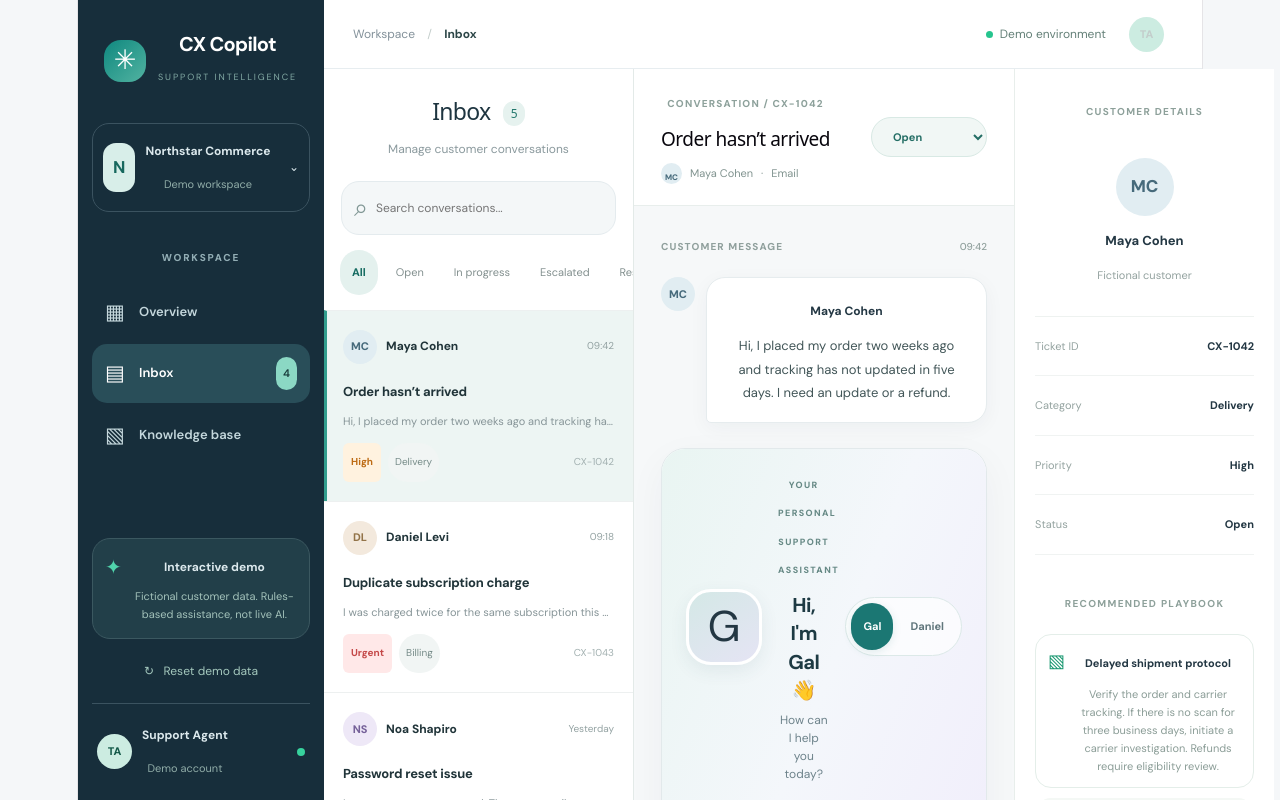
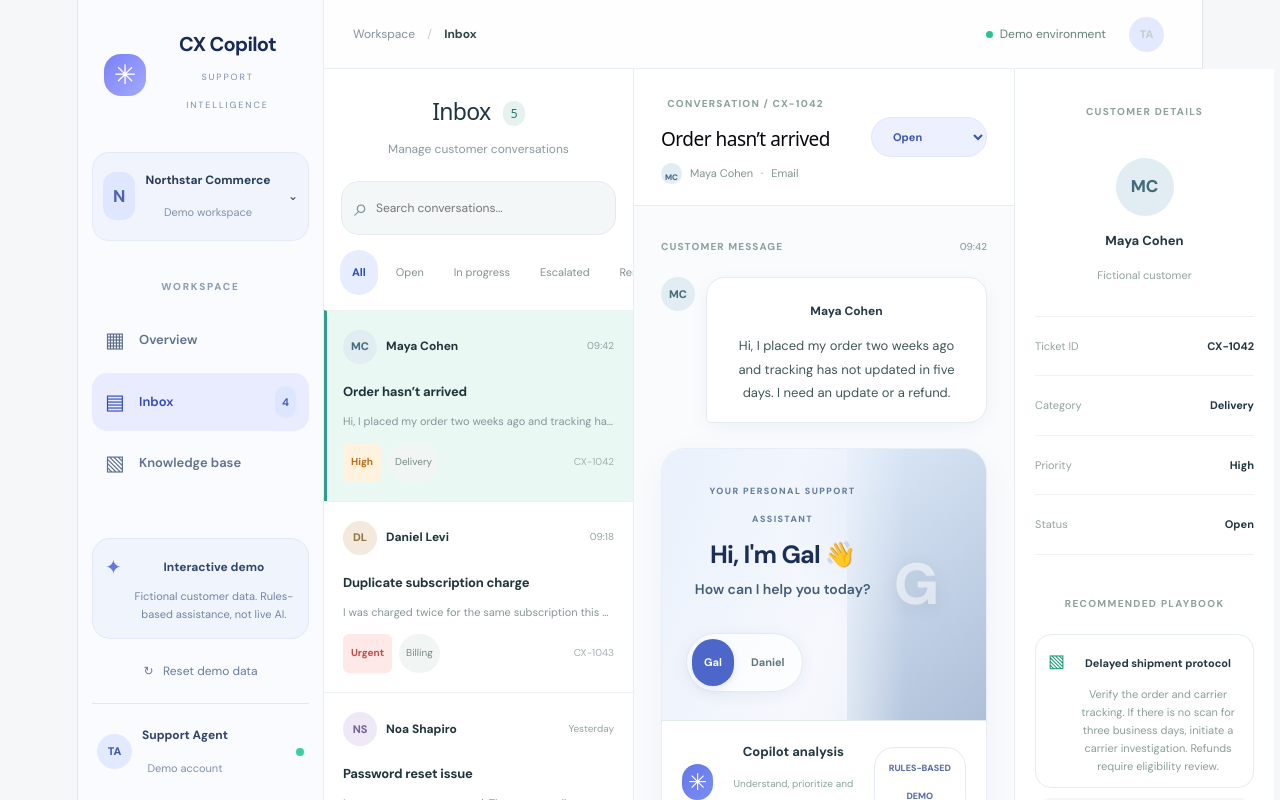
Before and after one commit to tamtam888/CX-Agent-Assist, a React (Vite) app: page / in a window 1280 px wide. Shown: the top 800 px of the page. Built offline with nearby package versions, Linux system fonts and the light colour scheme.

Commit message:
design: apply approved light premium dashboard styling and hero portraits layout

```diff
--- a/src/App.css
+++ b/src/App.css
@@ -80,3 +80,59 @@ button:focus-visible,input:focus-visible,textarea:focus-visible,select:focus-vis
 .cx-persona-switch button:focus-visible{outline:2px solid #2b9086;outline-offset:2px}
 @media(max-width:850px){.cx-persona-banner{flex-wrap:wrap;padding:18px}.cx-persona-switch{margin-left:auto}}
 @media(max-width:590px){.cx-persona-banner{gap:12px;padding:15px}.cx-persona-portrait{width:58px;height:58px;font-size:33px;border-radius:19px}.cx-persona-intro strong{font-size:17px}.cx-persona-intro p{font-size:11px}.cx-persona-switch{width:100%;justify-content:center;margin-left:0}.cx-persona-switch button{flex:1;padding:9px 8px}}
+
+
+/* Premium light workspace inspired by approved mockups */
+.cx-sidebar{background:#f9fbff;color:#263657;border-right:1px solid #e7ebf6;box-shadow:none}
+.cx-brand{color:#182b55}
+.cx-brand-icon{background:linear-gradient(135deg,#7a80f6,#a3aaff);color:white}
+.cx-brand small{color:#7e8da9}
+.cx-workspace{background:#f1f4fc;border-color:#e5eafa;color:#273b5a}
+.cx-workspace-logo{background:#dfe7ff;color:#4c63b3}
+.cx-workspace small,.cx-agent small{color:#8190a9}
+.cx-menu-label{color:#8d9cb5}
+.cx-nav{color:#60708c}
+.cx-nav.active{background:#e9ecff;color:#304cba}
+.cx-nav em{background:#dce6ff;color:#3b57a7}
+.cx-demo-card{background:#f0f4fc;border-color:#e1e9f8;color:#30466c}
+.cx-demo-card>span{color:#6675df}
+.cx-demo-card p{color:#7385a2}
+.cx-reset{color:#697b9c}
+.cx-agent{border-color:#e1e8f5;color:#304265}
+.cx-agent>span,.cx-top-avatar{background:#e3e9ff;color:#3d59a2}
+.cx-topbar{background:#ffffffea;border-color:#e9edf5}
+.cx-inbox{background:#f6f8fd}
+.cx-ticket-column{border-color:#e9eef6}
+.cx-ticket.active{background:#eaf8f3}
+.cx-filters button.active{background:#e7edff;color:#3152b5}
+.cx-conversation{background:white}
+.cx-conversation-body{background:#f9fbfd}
+.cx-conversation-head select{background:#edf0ff;color:#3854ae;border-color:#e1e7ff}
+.cx-ai-panel{background:#fff;overflow:hidden;border-color:#e9edf5}
+.cx-persona-banner{position:relative;min-height:210px;padding:28px 24px;align-items:flex-start;flex-wrap:wrap;gap:9px;background:linear-gradient(110deg,#eaf1fc 0%,#f5f8fd 55%,#d7e8f1 100%);isolation:isolate}
+.cx-persona-banner.gal{background:linear-gradient(110deg,#eaf1fc 0%,#f6f8fd 55%,#e2ebf3 100%)}
+.cx-persona-banner.daniel{background:linear-gradient(110deg,#eaf1fc 0%,#f6f8fd 55%,#dbe8ee 100%)}
+.cx-persona-banner:before{content:'';position:absolute;inset:0;z-index:-1;pointer-events:none;background:radial-gradient(circle at 82% 25%,#d0dff7aa,transparent 42%)}
+.cx-persona-intro{position:relative;z-index:1;flex-basis:100%;padding-right:30%;min-width:0}
+.cx-persona-kicker{color:#637b9d}
+.cx-persona-intro strong{font-size:25px;line-height:1.18;letter-spacing:-.8px;color:#1c2e55}
+.cx-persona-intro p{font-size:14px;color:#415d7a;font-weight:600;margin-top:10px}
+.cx-persona-portrait{position:absolute;right:0;top:0;bottom:0;width:43%;height:100%;border:0;border-radius:0;background:linear-gradient(140deg,#dce9f8,#aebfd8);box-shadow:none;display:grid;place-items:center}
+.cx-persona-portrait:after{content:'';position:absolute;inset:0;background:linear-gradient(90deg,#eff4fbaa,transparent 42%);pointer-events:none}
+.cx-persona-portrait span{font-size:58px;font-weight:800;color:#fff8;text-shadow:0 4px 16px #49658222}
+.cx-persona-switch{position:relative;z-index:1;align-self:flex-end;margin:24px 0 0;border-color:#e0e9f5;box-shadow:0 3px 15px #344f7210}
+.cx-persona-switch button.selected{background:#4d66ca;box-shadow:0 3px 9px #4d66ca22}
+.cx-ai-heading{background:#fff}
+.cx-ai-icon{background:linear-gradient(135deg,#6378e8,#7b8cf4)}
+.cx-primary{background:#087f75}
+.cx-primary:hover{background:#066b63}
+.cx-demo-pill{color:#596ca4;border-color:#e3e9f6}
+@media(max-width:590px){
+ .cx-persona-banner{min-height:190px;padding:20px 16px}
+ .cx-persona-intro{padding-right:34%}
+ .cx-persona-intro strong{font-size:20px}
+ .cx-persona-intro p{font-size:12px}
+ .cx-persona-portrait{width:40%}
+ .cx-persona-switch{width:auto;max-width:100%;margin:16px 0 0}
+ .cx-persona-switch button{min-width:58px}
+}
```
